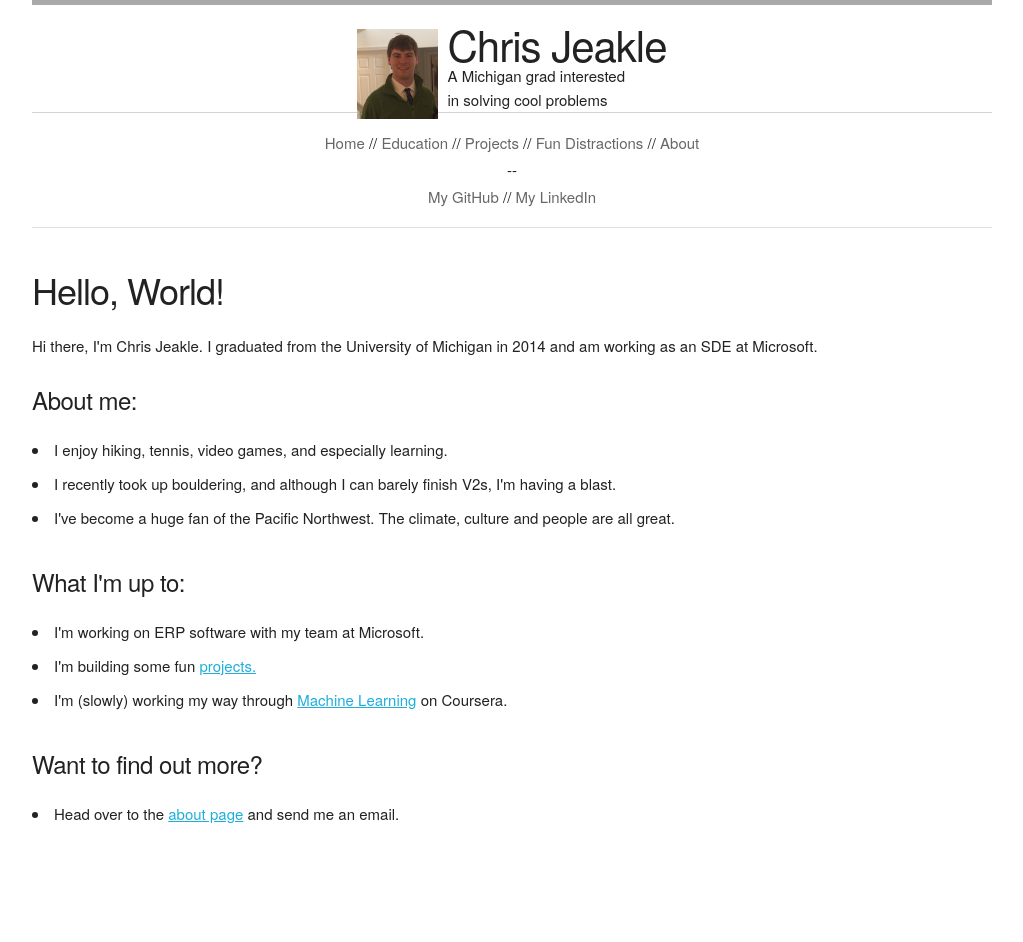
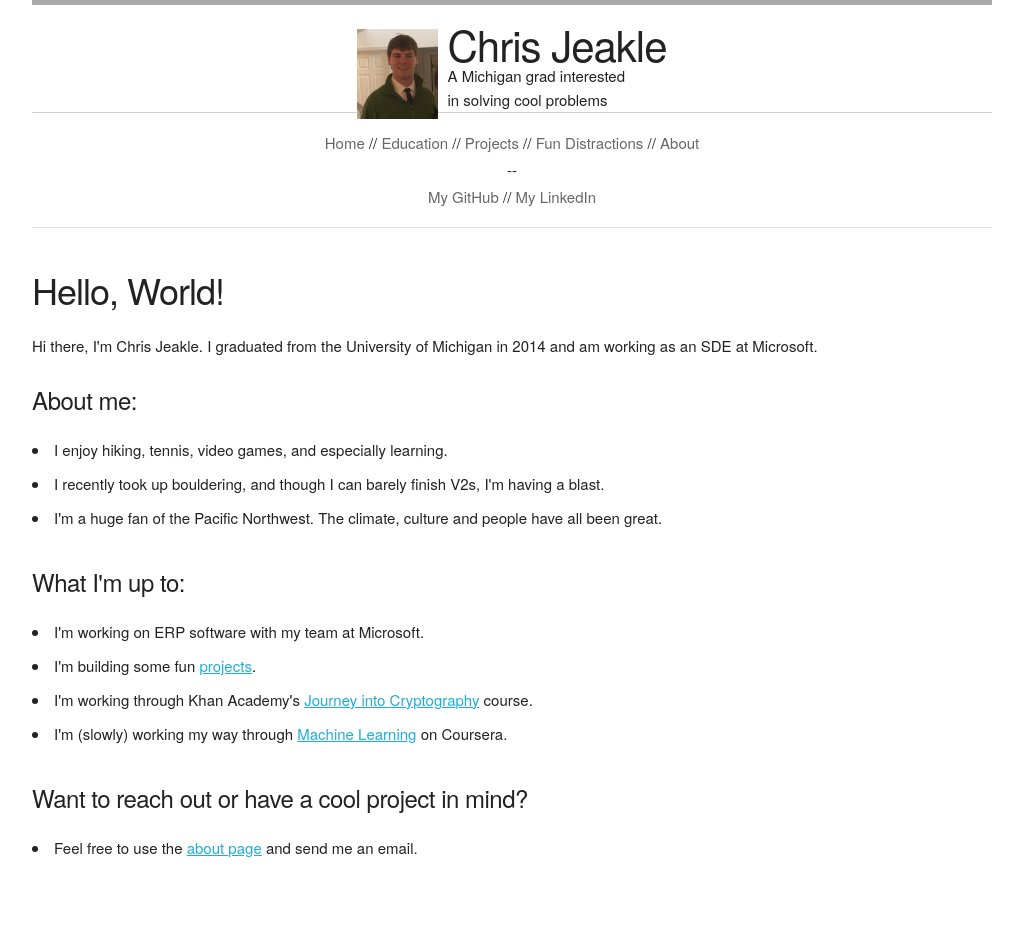
Before and after one commit to cjjeakle/cjjeakle.github.io, a Jekyll site: the page built from index.html, in a window 1280 px wide. Shown: the whole page, without its empty margins (128-1151 px from the left). Built offline with Jekyll 4.4.1, drawn with Linux system fonts in a browser that asks for light colours; nearby versions of some CDN libraries; before the commit the page ends 908 px from its top, so only the background shows below that.

Commit message:
Made project headers into links, updated intro text.
On the projects page, updated the heading of sites to also be the site's link (the ui just feels cleaner and more obvious as a result).
Updated the text on the landing page, to reflect what I'm currently up to.

```diff
--- a/index.html
+++ b/index.html
@@ -5,24 +5,26 @@ layout: default
 
 <div>
   <h3>Hello, World!</h3>
+
   Hi there, I'm Chris Jeakle. I graduated from the University of Michigan in 2014 and am working as an SDE at Microsoft.<br/>
 
   <br/>
 
   <h5>About me:</h5>
   <li>I enjoy hiking, tennis, video games, and especially learning.</li>
-  <li>I recently took up bouldering, and although I can barely finish V2s, I'm having a blast.</li>
-  <li>I've become a huge fan of the Pacific Northwest. The climate, culture and people are all great.</li>
+  <li>I recently took up bouldering, and though I can barely finish V2s, I'm having a blast.</li>
+  <li>I'm a huge fan of the Pacific Northwest. The climate, culture and people have all been great.</li>
 
   <br/>
 
   <h5>What I'm up to:</h5>
   <li>I'm working on ERP software with my team at Microsoft.</li>
-  <li>I'm building some fun <a href="/projects/">projects.</a></li>
+  <li>I'm building some fun <a href="/projects/">projects</a>.</li>
+  <li>I'm working through Khan Academy's <a href="https://www.khanacademy.org/computing/computer-science/cryptography">Journey into Cryptography</a> course.</li>
   <li>I'm (slowly) working my way through <a href="https://coursera.org/learn/machine-learning">Machine Learning</a> on Coursera.</li>
 
   <br/>
 
-  <h5>Want to find out more?</h5>
-  <Li>Head over to the <a href="/about">about page</a> and send me an email.</Li>
+  <h5>Want to reach out or have a cool project in mind?</h5>
+  <Li>Feel free to use the <a href="/about">about page</a> and send me an email.</Li>
 </div>
```
Also changed, not shown: projects/index.html (+2 -10 lines).
